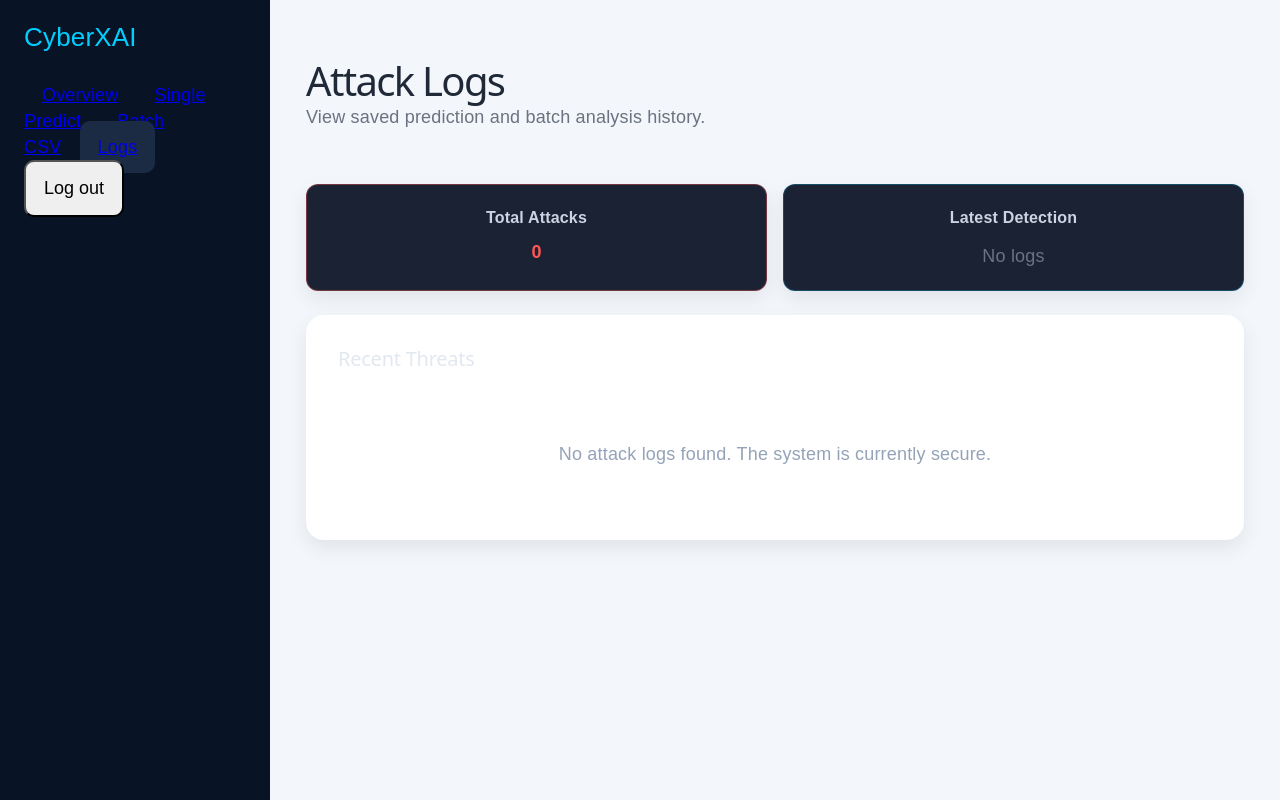
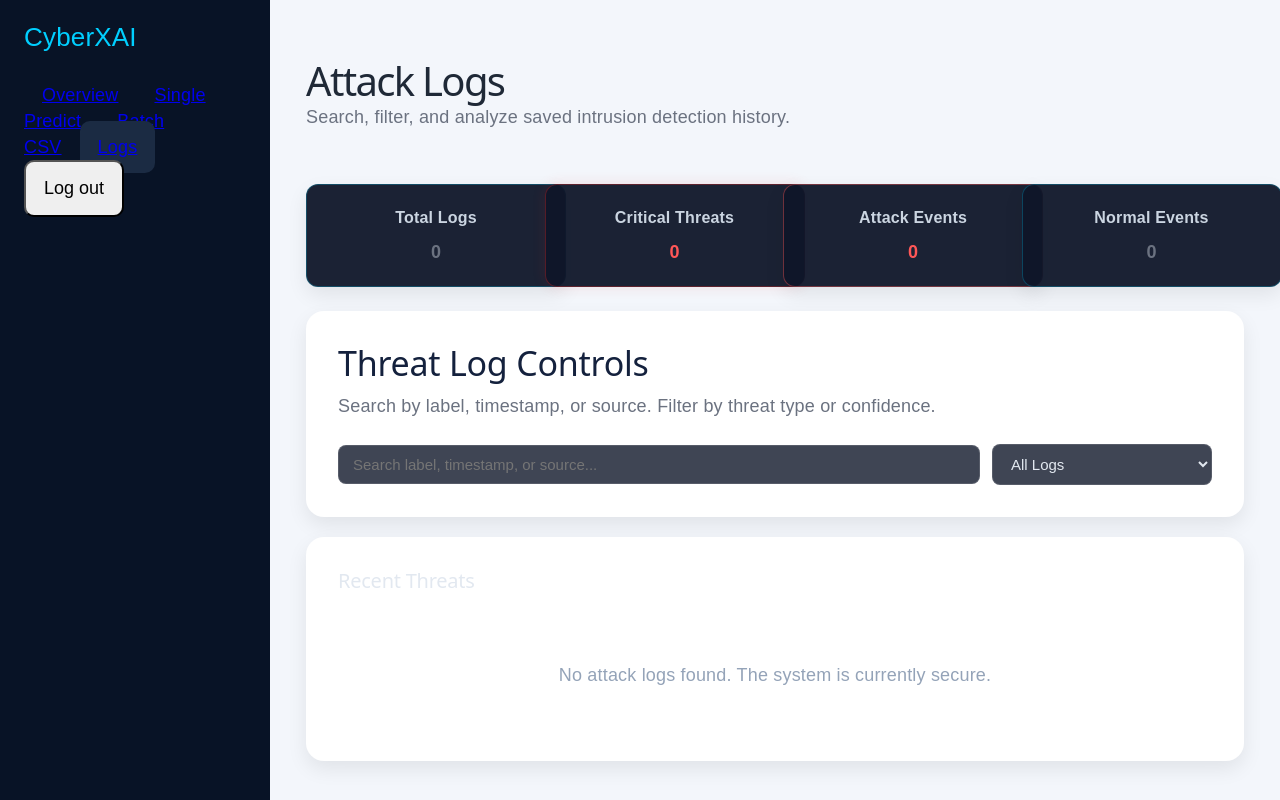
Before and after one commit to Mathuravan/Cyber-xai-FYP-, a React app in the folder frontend/: page /dashboard/logs in a window 1280 px wide. Built offline with nearby package versions, Linux system fonts and the light colour scheme; sample sign-in values are in the browser's storage; the HTML template or start-up script is replaced by a standard one.

Commit message:
feat: add advanced threat logs filtering system

```diff
--- a/frontend/src/pages/LogsPage.jsx
+++ b/frontend/src/pages/LogsPage.jsx
@@ -1,182 +1,302 @@
-import {
-  useEffect,
-  useState,
-} from "react";
+import { useEffect, useState } from "react"
 
 import {
   getAttackLogs,
   clearAttackLogs,
-} from "../services/storageService";
+} from "../services/storageService"
+
+const FILTER_OPTIONS = [
+  { value: "all", label: "All Logs" },
+  { value: "attack", label: "Attack Only" },
+  { value: "normal", label: "Normal Only" },
+  { value: "high_confidence", label: "High Confidence (>80%)" },
+]
+
+function getSeverity(confidence) {
+  const value = Number(confidence) || 0
+
+  if (value >= 0.9) {
+    return { label: "Critical", className: "critical" }
+  }
+
+  if (value >= 0.75) {
+    return { label: "High", className: "high" }
+  }
+
+  if (value >= 0.5) {
+    return { label: "Medium", className: "medium" }
+  }
+
+  return { label: "Low", className: "low" }
+}
+
+function filterLogs(logs, searchQuery, filterType) {
+  let result = [...logs]
+
+  if (filterType === "attack") {
+    result = result.filter(
+      (log) =>
+        log.label &&
+        log.label.toLowerCase() === "attack"
+    )
+  } else if (filterType === "normal") {
+    result = result.filter(
+      (log) =>
+        log.label &&
+        log.label.toLowerCase() === "normal"
+    )
+  } else if (filterType === "high_confidence") {
+    result = result.filter(
+      (log) => Number(log.confidence) > 0.8
+    )
+  }
+
+  const query = searchQuery.trim().toLowerCase()
+
+  if (query) {
+    result = result.filter((log) => {
+      const label = (log.label || "").toLowerCase()
+      const timestamp = (log.timestamp || "").toLowerCase()
+      const source = (log.source || "").toLowerCase()
+
+      return (
+        label.includes(query) ||
+        timestamp.includes(query) ||
+        source.includes(query)
+      )
+    })
+  }
+
+  return result
+}
+
+function getLogAnalytics(logs) {
+  const criticalCount = logs.filter(
+    (log) => Number(log.confidence) >= 0.9
+  ).length
+
+  const attackCount = logs.filter(
+    (log) =>
+      log.label &&
+      log.label.toLowerCase() === "attack"
+  ).length
+
+  const normalCount = logs.filter(
+    (log) =>
+      log.label &&
+      log.label.toLowerCase() === "normal"
+  ).length
+
+  return {
+    total: logs.length,
+    critical: criticalCount,
+    attacks: attackCount,
+    normal: normalCount,
+  }
+}
 
 export default function LogsPage() {
-  const [logs, setLogs] = useState([]);
+  const [logs, setLogs] = useState([])
+  const [searchQuery, setSearchQuery] = useState("")
+  const [filterType, setFilterType] = useState("all")
 
-  // =======================
-  // LOAD LOGS
-  // =======================
   useEffect(() => {
-    setLogs(getAttackLogs());
-  }, []);
+    setLogs(getAttackLogs())
+  }, [])
 
-  // =======================
-  // CLEAR LOGS
-  // =======================
+  const filteredLogs = filterLogs(logs, searchQuery, filterType)
+  const analytics = getLogAnalytics(filteredLogs)
+
+  const latestAttack =
+    logs.length > 0 ? logs[0].timestamp : "No logs"
+
+  const hasActiveSearchOrFilter =
+    searchQuery.trim() !== "" || filterType !== "all"
+
   const handleClearLogs = () => {
     const confirmed = window.confirm(
       "Are you sure you want to clear all attack logs?"
-    );
+    )
 
-    if (!confirmed) return;
+    if (!confirmed) return
 
-    clearAttackLogs();
+    clearAttackLogs()
+    setLogs([])
+    setSearchQuery("")
+    setFilterType("all")
+  }
 
-    setLogs([]);
-  };
-
-  // =======================
-  // TOTAL ATTACKS
-  // =======================
-  const totalLogs = logs.length;
-
-  // =======================
-  // LATEST ATTACK
-  // =======================
-  const latestAttack =
-    logs.length > 0
-      ? logs[0].timestamp
-      : "No logs";
+  const handleClearSearch = () => {
+    setSearchQuery("")
+  }
 
   return (
     <div className="predict-page">
-      {/* =======================
-          HEADER
-      ======================= */}
       <div className="topbar logs-header">
         <div>
           <h1>Attack Logs</h1>
-
           <p>
-            View saved prediction
-            and batch analysis
-            history.
+            Search, filter, and analyze saved intrusion
+            detection history.
           </p>
         </div>
 
         {logs.length > 0 && (
           <button
+            type="button"
             className="btn-danger"
-            onClick={
-              handleClearLogs
-            }
+            onClick={handleClearLogs}
           >
             Clear Logs
           </button>
         )}
       </div>
 
-      {/* =======================
-          SUMMARY CARDS
-      ======================= */}
-      <div className="summary-cards logs-summary">
-        <div className="card warning">
-          <h3>
-            Total Attacks
-          </h3>
-
-          <p className="card-value attack">
-            {totalLogs}
-          </p>
+      <div className="summary-cards logs-summary logs-analytics">
+        <div className="card">
+          <h3>Total Logs</h3>
+          <p className="card-value">{analytics.total}</p>
         </div>
 
-        <div className="card">
-          <h3>
-            Latest Detection
-          </h3>
+        <div className="card critical-card">
+          <h3>Critical Threats</h3>
+          <p className="card-value attack">{analytics.critical}</p>
+        </div>
 
-          <p className="timestamp-value">
-            {latestAttack}
-          </p>
+        <div className="card warning">
+          <h3>Attack Events</h3>
+          <p className="card-value attack">{analytics.attacks}</p>
+        </div>
+
+        <div className="card normal">
+          <h3>Normal Events</h3>
+          <p className="card-value">{analytics.normal}</p>
         </div>
       </div>
 
-      {/* =======================
-          TABLE PANEL
-      ======================= */}
-      <div className="panel dashboard-panel results-table-panel">
-        <h2>
-          Recent Threats
-        </h2>
+      <div className="panel dashboard-panel logs-controls-panel">
+        <h2 className="page-title">Threat Log Controls</h2>
+        <p className="page-subtitle">
+          Search by label, timestamp, or source. Filter by threat type
+          or confidence.
+        </p>
+
+        <div className="logs-toolbar">
+          <div className="logs-search-group">
+            <input
+              type="search"
+              className="logs-search-input"
+              placeholder="Search label, timestamp, or source..."
+              value={searchQuery}
+              onChange={(event) =>
+                setSearchQuery(event.target.value)
+              }
+            />
+
+            {searchQuery && (
+              <button
+                type="button"
+                className="btn secondary-btn logs-clear-search-btn"
+                onClick={handleClearSearch}
+              >
+                Clear Search
+              </button>
+            )}
+          </div>
+
+          <select
+            className="logs-filter-select"
+            value={filterType}
+            onChange={(event) =>
+              setFilterType(event.target.value)
+            }
+          >
+            {FILTER_OPTIONS.map((option) => (
+              <option key={option.value} value={option.value}>
+                {option.label}
+              </option>
+            ))}
+          </select>
+        </div>
+
+        {logs.length > 0 && (
+          <p className="logs-filter-hint">
+            Showing {filteredLogs.length} of {logs.length} log
+            {logs.length === 1 ? "" : "s"}
+            {hasActiveSearchOrFilter ? " (filtered)" : ""}
+            {" · "}
+            Latest detection: {latestAttack}
+          </p>
+        )}
+      </div>
+
+      <div className="panel dashboard-panel results-table-panel logs-table-panel">
+        <h2>Recent Threats</h2>
 
         {logs.length === 0 ? (
           <div className="empty-state">
             <p>
-              No attack logs found.
-              The system is currently
-              secure.
+              No attack logs found. The system is currently secure.
+            </p>
+          </div>
+        ) : filteredLogs.length === 0 ? (
+          <div className="empty-state">
+            <p>
+              No logs match your search or filters. Try adjusting
+              the query or selecting a different filter.
             </p>
           </div>
         ) : (
-          <div className="table-responsive">
-            <table className="results-table">
+          <div className="table-responsive logs-table-wrap">
+            <table className="results-table logs-table">
               <thead>
                 <tr>
-                  <th>
-                    Timestamp
-                  </th>
-
+                  <th>Timestamp</th>
                   <th>Source</th>
-
-                  <th>
-                    Threat Type
-                  </th>
-
-                  <th>
-                    Confidence
-                  </th>
+                  <th>Threat Type</th>
+                  <th>Severity</th>
+                  <th>Confidence</th>
                 </tr>
               </thead>
 
               <tbody>
-                {logs.map(
-                  (log, index) => (
+                {filteredLogs.map((log, index) => {
+                  const severity = getSeverity(log.confidence)
+                  const labelClass = (log.label || "").toLowerCase()
+                  const isCritical = severity.className === "critical"
+
+                  return (
                     <tr
-                      key={index}
+                      key={`${log.timestamp}-${log.source}-${index}`}
+                      className={`logs-table-row ${
+                        isCritical ? "critical-row" : ""
+                      }`}
                     >
+                      <td>{log.timestamp}</td>
+                      <td>{log.source}</td>
                       <td>
-                        {
-                          log.timestamp
-                        }
+                        <span className={`badge ${labelClass}`}>
+                          {log.label}
+                        </span>
                       </td>
-
-                      <td>
-                        {log.source}
-                      </td>
-
                       <td>
                         <span
-                          className={`badge ${log.label.toLowerCase()}`}
+                          className={`severity-badge ${severity.className}`}
                         >
-                          {
-                            log.label
-                          }
+                          {severity.label}
                         </span>
                       </td>
-
                       <td>
-                        {(
-                          log.confidence *
-                          100
-                        ).toFixed(1)}
-                        %
+                        {(Number(log.confidence) * 100).toFixed(1)}%
                       </td>
                     </tr>
                   )
-                )}
+                })}
               </tbody>
             </table>
           </div>
         )}
       </div>
     </div>
-  );
+  )
 }
--- a/frontend/src/styles/dashboard.css
+++ b/frontend/src/styles/dashboard.css
@@ -415,6 +415,168 @@
 }
 
 /* =======================
+   LOGS FILTERING & SEARCH
+======================= */
+
+.logs-analytics {
+  grid-template-columns: repeat(
+    auto-fit,
+    minmax(180px, 1fr)
+  );
+}
+
+.logs-analytics .critical-card {
+  border: 1px solid rgba(220, 38, 38, 0.35);
+  box-shadow: 0 0 14px rgba(220, 38, 38, 0.12);
+}
+
+.logs-controls-panel {
+  margin-bottom: 20px;
+}
+
+.logs-toolbar {
+  display: flex;
+  flex-wrap: wrap;
+  gap: 12px;
+  align-items: center;
+  margin-top: 16px;
+}
+
+.logs-search-group {
+  display: flex;
+  flex: 1;
+  min-width: 240px;
+  gap: 10px;
+  flex-wrap: wrap;
+}
+
+.logs-search-input {
+  flex: 1;
+  min-width: 200px;
+  padding: 10px 14px;
+  border-radius: 8px;
+  border: 1px solid rgba(255, 255, 255, 0.12);
+  background: rgba(15, 23, 42, 0.8);
+  color: #e2e8f0;
+  font-size: 15px;
+}
+
+.logs-search-input:focus {
+  outline: none;
+  border-color: rgba(99, 102, 241, 0.6);
+  box-shadow: 0 0 0 2px rgba(99, 102, 241, 0.2);
+}
+
+.logs-clear-search-btn {
+  white-space: nowrap;
+}
+
+.logs-filter-select {
+  min-width: 220px;
+  padding: 10px 14px;
+  border-radius: 8px;
+  border: 1px solid rgba(255, 255, 255, 0.12);
+  background: rgba(15, 23, 42, 0.8);
+  color: #e2e8f0;
+  font-size: 15px;
+  cursor: pointer;
+}
+
+.logs-filter-hint {
+  margin: 14px 0 0;
+  color: #94a3b8;
+  font-size: 14px;
+}
+
+.logs-table-panel .logs-table-wrap {
+  max-height: 520px;
+  overflow: auto;
+}
+
+.logs-table thead th {
+  position: sticky;
+  top: 0;
+  z-index: 1;
+  background: rgba(15, 23, 42, 0.98);
+  box-shadow: 0 1px 0 rgba(255, 255, 255, 0.08);
+}
+
+.logs-table-row {
+  transition: background 0.2s ease, transform 0.15s ease;
+}
+
+.logs-table-row:hover {
+  background: rgba(99, 102, 241, 0.08);
+}
+
+.logs-table-row.critical-row {
+  background: rgba(220, 38, 38, 0.06);
+  box-shadow: inset 3px 0 0 rgba(239, 68, 68, 0.85);
+}
+
+.logs-table-row.critical-row:hover {
+  background: rgba(220, 38, 38, 0.12);
+  box-shadow:
+    inset 3px 0 0 rgba(239, 68, 68, 0.95),
+    0 0 12px rgba(239, 68, 68, 0.15);
+}
+
+.severity-badge {
+  display: inline-block;
+  font-size: 11px;
+  font-weight: 700;
+  letter-spacing: 0.04em;
+  text-transform: uppercase;
+  padding: 4px 10px;
+  border-radius: 999px;
+}
+
+.severity-badge.critical {
+  color: #fecaca;
+  background: rgba(220, 38, 38, 0.25);
+  border: 1px solid rgba(239, 68, 68, 0.5);
+  box-shadow: 0 0 10px rgba(239, 68, 68, 0.25);
+}
+
+.severity-badge.high {
+  color: #fed7aa;
+  background: rgba(234, 88, 12, 0.22);
+  border: 1px solid rgba(249, 115, 22, 0.4);
+}
+
+.severity-badge.medium {
+  color: #fde68a;
+  background: rgba(245, 158, 11, 0.2);
+  border: 1px solid rgba(245, 158, 11, 0.35);
+}
+
+.severity-badge.low {
+  color: #bbf7d0;
+  background: rgba(34, 197, 94, 0.18);
+  border: 1px solid rgba(34, 197, 94, 0.35);
+}
+
+@media (max-width: 768px) {
+  .logs-toolbar {
+    flex-direction: column;
+    align-items: stretch;
+  }
+
+  .logs-search-group {
+    flex-direction: column;
+  }
+
+  .logs-filter-select {
+    width: 100%;
+    min-width: unset;
+  }
+
+  .logs-analytics {
+    grid-template-columns: 1fr 1fr;
+  }
+}
+
+/* =======================
    XAI EXPLANATION BOX
 ======================= */
 
```
